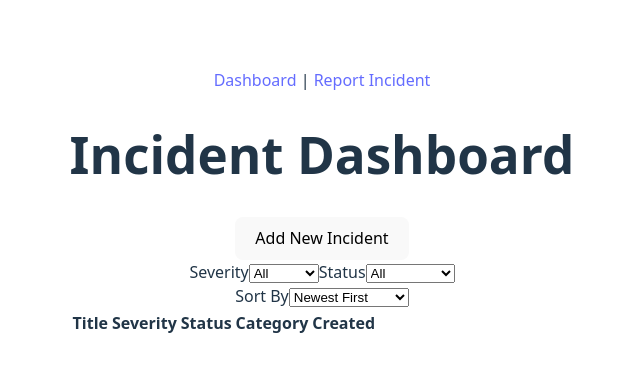
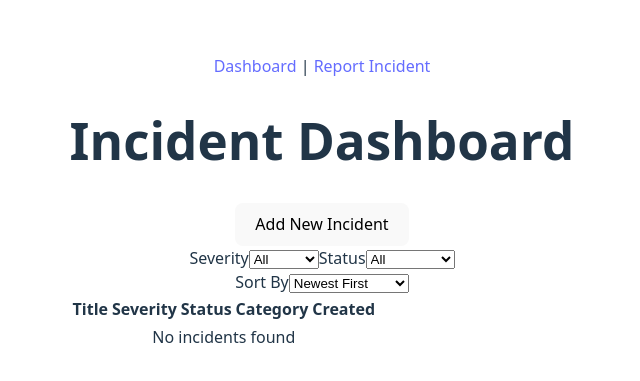
Before and after one commit to AnastasiaCherniakh/incident-management-dashboard, a React (Vite) app: page / in a window 1280 px wide. Shown: the part 197-578 px from the top of the page, without its empty margins (318-958 px from the left). Built offline with nearby package versions, Linux system fonts and the light colour scheme.

Commit message:
feat: add empty state for incidents table

```diff
--- a/src/components/IncidentTable.tsx
+++ b/src/components/IncidentTable.tsx
@@ -26,12 +26,20 @@ export default function IncidentTable({ incidents, onStatusChange }: Props){
             </thead>
 
             <tbody>
-                {incidents.map((incident) => (
-                    <IncidentRow
-                    key={incident.id}
-                    incident={incident}
-                    onStatusChange={onStatusChange}/>
-                    ))}
+                {incidents.length === 0 ? (
+                    <tr>
+                        <td colSpan={5}>No incidents found</td>
+                    </tr>
+                ) : (
+                    incidents.map((incident) => (
+                        <IncidentRow
+                        key={incident.id}
+                        incident={incident}
+                        onStatusChange={onStatusChange}
+                        />
+                    ))
+                )}
+
             </tbody>
         </table>
     )
```
